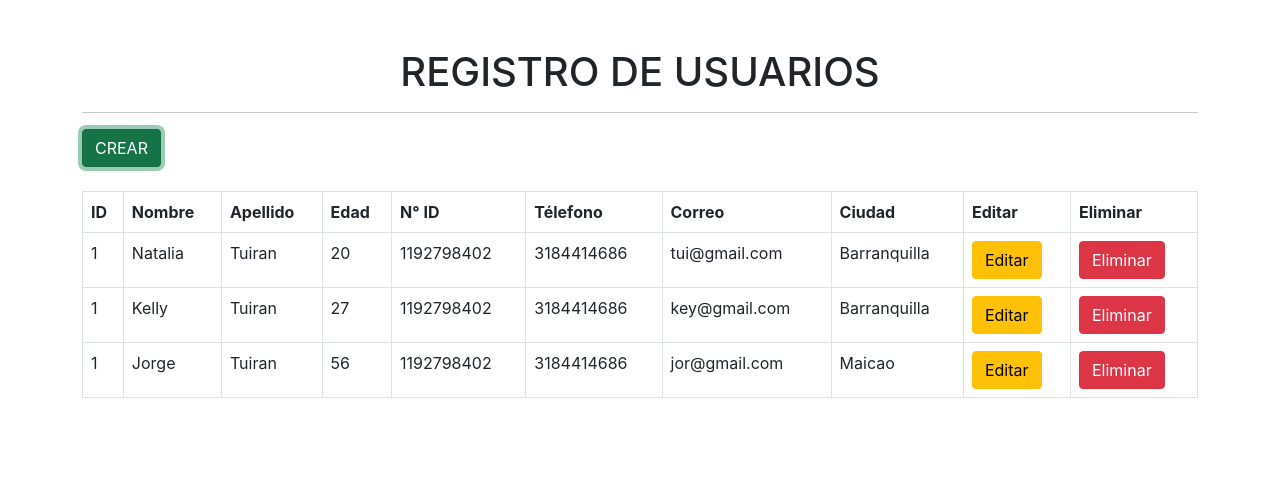
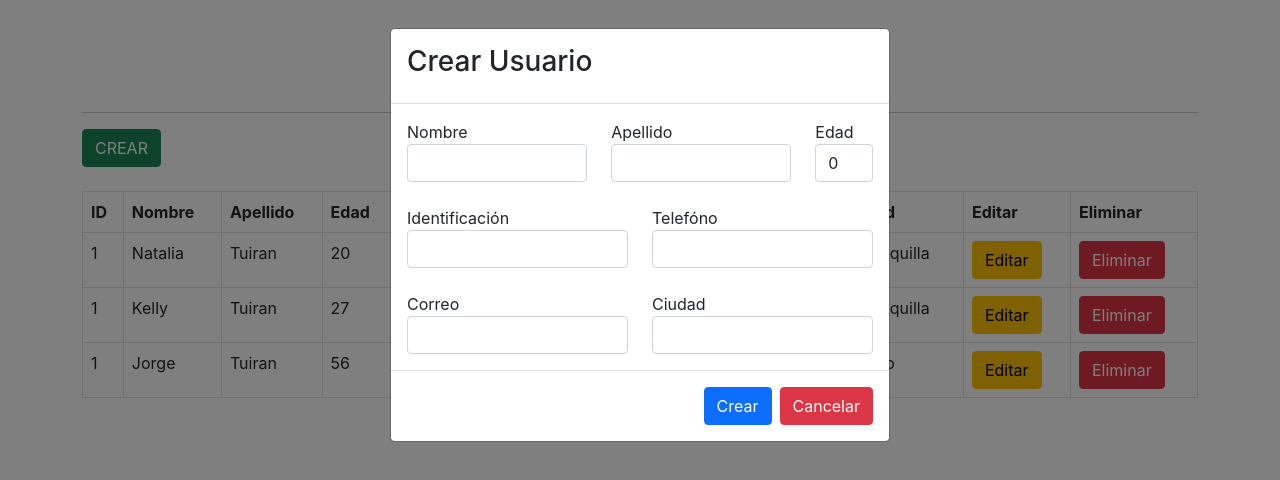
Before and after one commit to Natalia2806/react-firebase, a React (Create React App) app: page / in a window 1280 px wide. Both pictures are taken after a click on the button "CREAR". Shown: the top 480 px of the page. Built offline with nearby package versions, Linux system fonts and the light colour scheme.

Commit message:
Diseño de modal para insertar

```diff
--- a/package.json
+++ b/package.json
@@ -6,9 +6,12 @@
     "@testing-library/jest-dom": "^5.16.4",
     "@testing-library/react": "^13.1.1",
     "@testing-library/user-event": "^13.5.0",
+    "bootstrap": "^5.1.3",
     "react": "^18.0.0",
+    "react-bootstrap": "^2.3.0",
     "react-dom": "^18.0.0",
     "react-scripts": "5.0.1",
+    "reactstrap": "^9.0.2",
     "web-vitals": "^2.1.4"
   },
   "scripts": {
--- a/src/components/Form.jsx
+++ b/src/components/Form.jsx
@@ -1,10 +1,11 @@
 import { useState } from 'react'
+import { Modal, ModalBody, ModalHeader, ModalFooter } from 'reactstrap';
 
 const Form = () => {
     const dataPaises = [
-        { id: 1, nombre: "Natalia", apellido: "Tuiran", edad:20, idn: 1192798402, tel: 3184414686, correo:"tui@gmail.com", ciudad:"Barranquilla" },
-        { id: 1, nombre: "Kelly", apellido: "Tuiran", edad:27, idn: 1192798402, tel: 3184414686, correo:"key@gmail.com", ciudad:"Barranquilla" },
-        { id: 1, nombre: "Jorge", apellido: "Tuiran", edad:56, idn: 1192798402, tel: 3184414686, correo:"jor@gmail.com", ciudad:"Maicao" },
+        { id: 1, nombre: "Natalia", apellido: "Tuiran", edad: 20, idn: 1192798402, tel: 3184414686, correo: "tui@gmail.com", ciudad: "Barranquilla" },
+        { id: 1, nombre: "Kelly", apellido: "Tuiran", edad: 27, idn: 1192798402, tel: 3184414686, correo: "key@gmail.com", ciudad: "Barranquilla" },
+        { id: 1, nombre: "Jorge", apellido: "Tuiran", edad: 56, idn: 1192798402, tel: 3184414686, correo: "jor@gmail.com", ciudad: "Maicao" },
         // { id: 2, nombre: "Brasil", minutos: 225 },
         // { id: 3, nombre: "Colombia", minutos: 216 },
         // { id: 4, nombre: "Nigeria", minutos: 216 },
@@ -18,11 +19,25 @@ const Form = () => {
 
     const [data, setData] = useState(dataPaises);
 
+    const [name, setName] = useState('');
+    const [apellido, setApellido] = useState('');
+    const [edad, setEdad] = useState(0);
+    const [correo, setCorreo] = useState('');
+    const [idn, setIdn] = useState('');
+    const [tel, setTel] = useState('');
+    const [ciudad, setCiudad] = useState('');
+
+    const [modalInsertar, setModalInsertar] = useState(false);
+
+    //Metodos
+    const openModalCreate = () => {
+        setModalInsertar(true);
+    }
     return (
         <div className="container mt-5">
             <h1 className='text-center'>REGISTRO DE USUARIOS</h1>
             <hr />
-            <button className="btn btn-success">CREAR</button>
+            <button className="btn btn-success" onClick={() => openModalCreate()}>CREAR</button>
             <br /><br />
             <table className="table table-bordered">
                 <thead>
@@ -57,6 +72,110 @@ const Form = () => {
                     }
                 </tbody>
             </table>
+
+            <Modal isOpen={modalInsertar}>
+                <ModalHeader>
+                    <div>
+                        <h3>Crear Usuario</h3>
+                    </div>
+                </ModalHeader>
+                <ModalBody>
+                    <div className="form-group">
+                        <div className="row">
+                            <div className="col-5">
+                                <label>Nombre</label>
+                                <input
+                                    className="form-control"
+                                    type="text"
+                                    name="nombre"
+                                    value={name}
+                                    onChange={(e) => setName(e.target.value)}
+                                />
+                            </div>
+                            <div className="col-5">
+                                <label>Apellido</label>
+                                <input
+                                    className="form-control"
+                                    type="text"
+                                    name="Apellido"
+                                    value={apellido}
+                                    onChange={(e) => setApellido(e.target.value)}
+                                />
+                            </div>
+                            <div className="col-2">
+                                <label>Edad</label>
+                                <input
+                                    className="form-control"
+                                    type="text"
+                                    name="Edad"
+                                    value={edad}
+                                    onChange={(e) => setEdad(e.target.value)}
+                                />
+                            </div>
+                        </div>
+                        <br />
+                        <div className="row">
+                            <div className="col-6">
+                                <label>Identificación</label>
+                                <input
+                                    className="form-control"
+                                    type="text"
+                                    name="id"
+                                    value={idn}
+                                    onChange={(e) => setIdn(e.target.value)}
+                                />
+                            </div>
+                            <div className="col-6">
+                                <label>Telefóno</label>
+                                <br />
+                                <input
+                                    className="form-control"
+                                    type="text"
+                                    name="tel"
+                                    value={tel}
+                                    onChange={(e) => setTel(e.target.value)}
+                                />
+                            </div>
+                        </div>
+                        <br />
+                        <div className="row">
+                            <div className="col-6">
+                                <label>Correo</label>
+                                <input
+                                    className="form-control"
+                                    type="text"
+                                    name="tel"
+                                    value={correo}
+                                    onChange={(e) => setCorreo(e.target.value)}
+                                />
+                            </div>
+                            <div className="col-6">
+                                <label>Ciudad</label>
+                                <input
+                                    className="form-control"
+                                    type="text"
+                                    name="tel"
+                                    value={ciudad}
+                                    onChange={(e) => setCiudad(e.target.value)}
+                                />
+                            </div>
+                        </div>
+
+                    </div>
+                </ModalBody>
+                <ModalFooter>
+                    <button className="btn btn-primary"> Crear </button>
+                    <button
+                        className="btn btn-danger"
+                        onClick={() => setModalInsertar(false)}
+                    >
+                        Cancelar
+                    </button>
+                </ModalFooter>
+            </Modal>
+
+
+
         </div>
     )
 }
```
Also changed, not shown: 1 other file (tests, documents, lock files or other folders).
